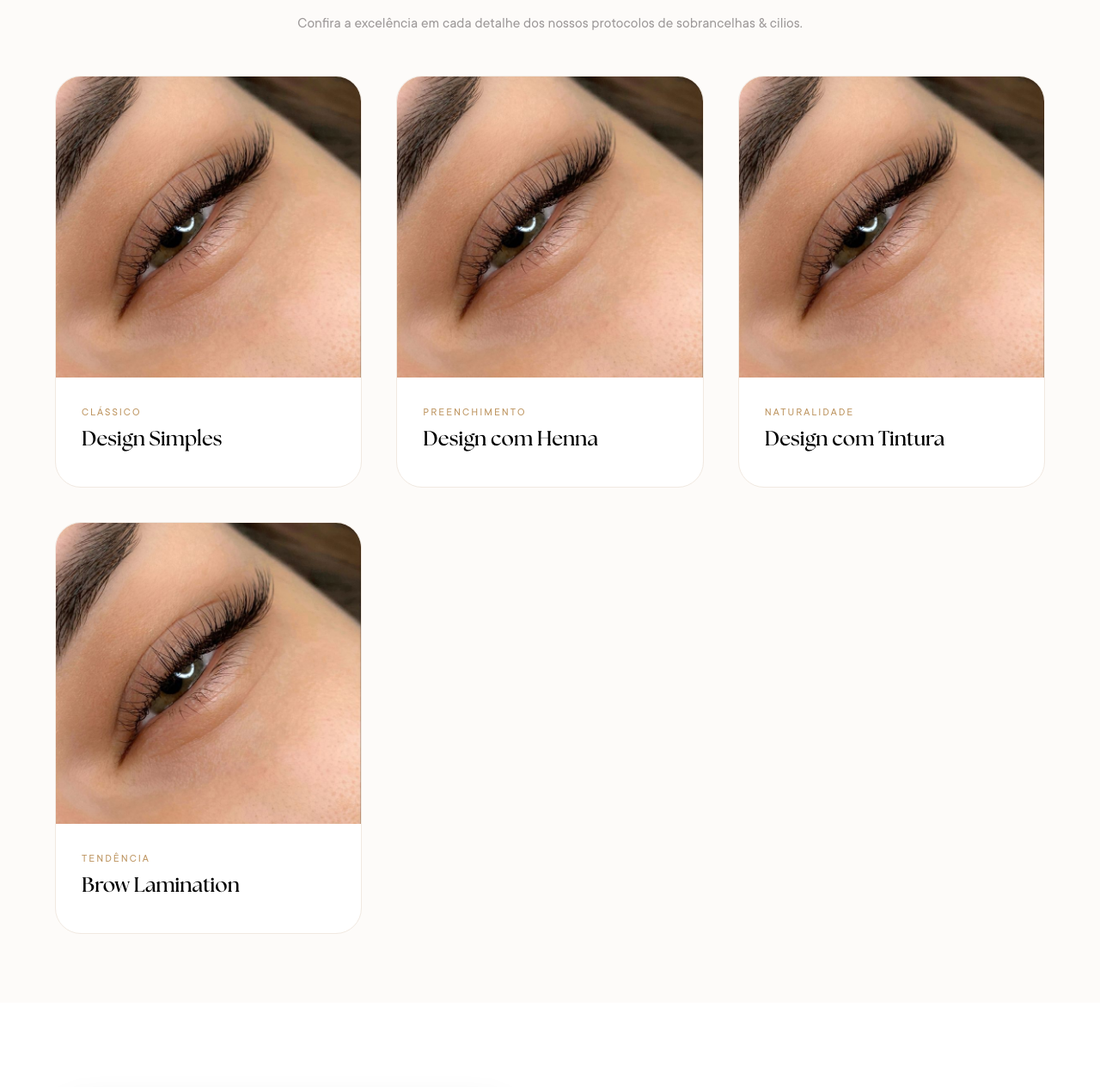
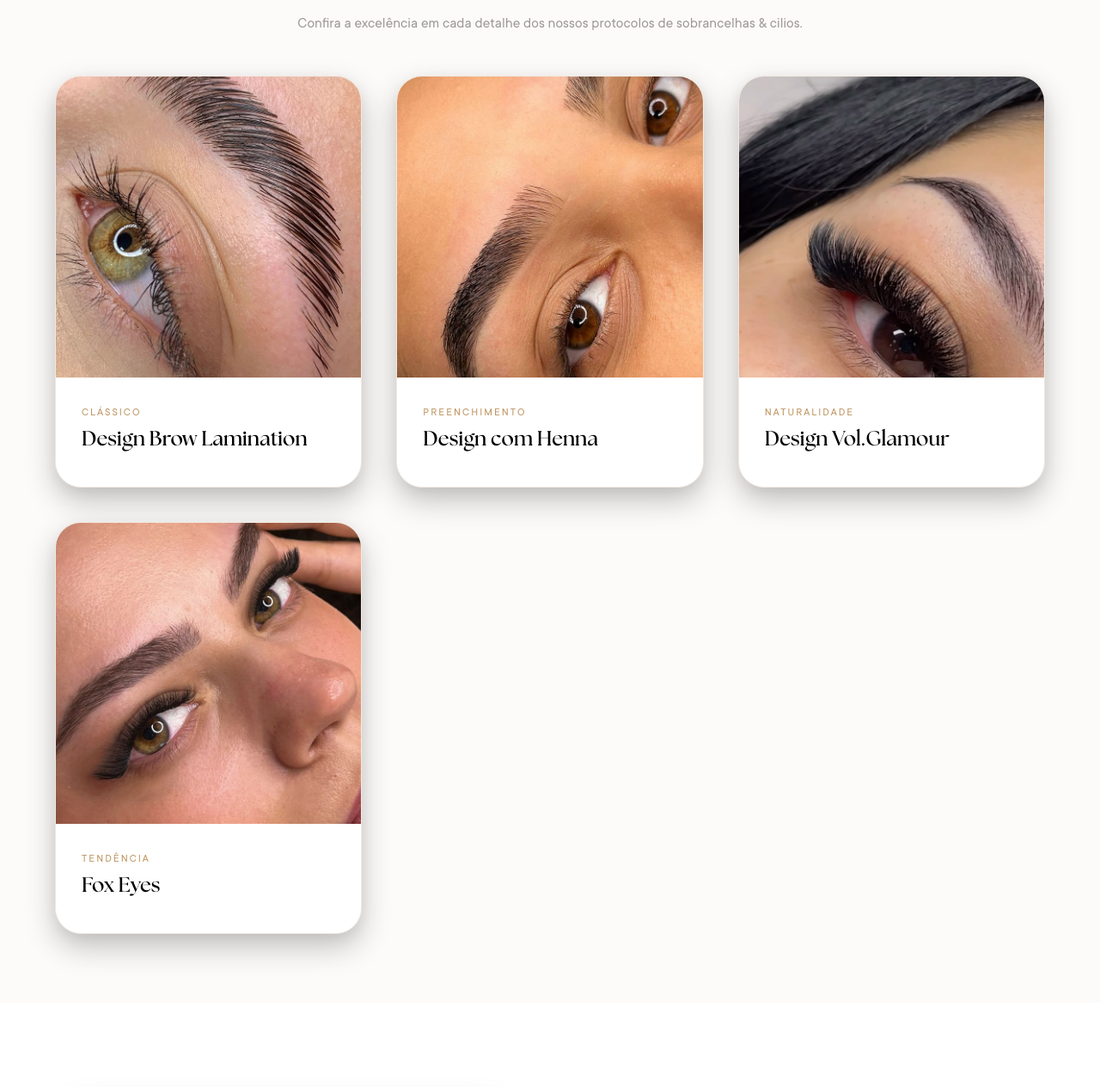
Before and after one commit to FrontendWelik/Projeto---Sal-o-de-Cilios, a website: page index.html in a window 1280 px wide. Shown: the part 932-2196 px from the top of the page at 86% size. Drawn offline with nearby package versions, Linux system fonts and the light colour scheme.

Commit message:
imagens trocadas

```diff
--- a/index.html
+++ b/index.html
@@ -50,17 +50,17 @@
     <div class="caixas-galeria">
         <div class="card-trabalho">
             <div class="img-trabalho">
-                <img src="img/cilios.webp" alt="Design Simples">
+                <img src="img/brow lamination.webp" alt="Design Simples">
             </div>
             <div class="info-trabalho">
                 <span class="tag">Clássico</span>
-                <h1 class="tc">Design Simples</h1>
+                <h1 class="tc">Design Brow Lamination</h1>
             </div>
         </div>
 
         <div class="card-trabalho">
             <div class="img-trabalho">
-                <img src="img/cilios.webp" alt="Design com Henna">
+                <img src="img/Henna.webp" alt="Design com Henna">
             </div>
             <div class="info-trabalho">
                 <span class="tag">Preenchimento</span>
@@ -70,24 +70,23 @@
 
         <div class="card-trabalho">
             <div class="img-trabalho">
-                <img src="img/cilios.webp" alt="Design com Tintura">
+                <img src="img/VolGlamour.webp" alt="Design com Tintura">
             </div>
             <div class="info-trabalho">
                 <span class="tag">Naturalidade</span>
-                <h1 class="tc">Design com Tintura</h1>
+                <h1 class="tc">Design Vol.Glamour</h1>
             </div>
         </div>
 
         <div class="card-trabalho">
             <div class="img-trabalho">
-                <img src="img/cilios.webp" alt="Brow Lamination">
+                <img src="img/Fox Eyes.webp" alt="Brow Lamination">
             </div>
             <div class="info-trabalho">
                 <span class="tag">Tendência</span>
-                <h1 class="tc">Brow Lamination</h1>
+                <h1 class="tc">Fox Eyes</h1>
             </div>
         </div>
-
 
 
     </div>
@@ -256,10 +255,7 @@
         </div>
     </section>
 
-
-
-
-<section class="cta-whatsapp hidden">
+  <section class="cta-whatsapp hidden">
     <div class="whatsapp-box">
         <h1 class="H2">Pronta para sua <span>transformação?</span></h1>
         <p class="P2">Tire suas dúvidas ou agende seu horário diretamente pelo nosso canal exclusivo de atendimento.</p>
@@ -308,15 +304,10 @@
             <i data-lucide="instagram" class="icon-soci"></i>
         </a>
     </div>
+ </div>
 </div>
 
-
-
-
-
-        </div>
-
-        <div class="final">
+    <div class="final">
             <p>Todos os direitos reservados 2026</p>
             <h1>Suellen Carneiro</h1>
             <p>Site desenvolvido por Welik Carlos</p>
--- a/style.css
+++ b/style.css
@@ -7,6 +7,7 @@
 body {
     overflow-x: hidden;
     width: 100%;
+
 }
 
 /* ANIMAÇÕES INTERSECTION OBSERVER */
@@ -84,7 +85,7 @@ body {
     max-width: 600px;
     background: #ebd4c2;
     border-radius: 60px;
-    box-shadow: 0 15px 35px rgba(0, 0, 0, 0.518), 0 5px 15px rgba(0, 0, 0, 0.05);
+    box-shadow: 0 15px 35px rgba(0, 0, 0, 0.231), 0 5px 15px rgba(0, 0, 0, 0.05);
     display: flex;
     justify-content: center;
 }
@@ -223,6 +224,7 @@ box-shadow: 0 15px 35px rgba(0, 0, 0, 0.575), 0 5px 15px rgba(0, 0, 0, 0.703);}
     overflow: hidden;
     border: 1px solid #F1E9E1;
     transition: 0.4s;
+    box-shadow: 0 15px 35px rgba(0, 0, 0, 0.231), 0 5px 15px rgba(0, 0, 0, 0.05);
 }
 
 .img-trabalho {
```
Also changed, not shown: img/Fox Eyes.webp (added), img/Henna.webp (added), img/VolGlamour.webp (added), img/brow lamination.webp (added).
